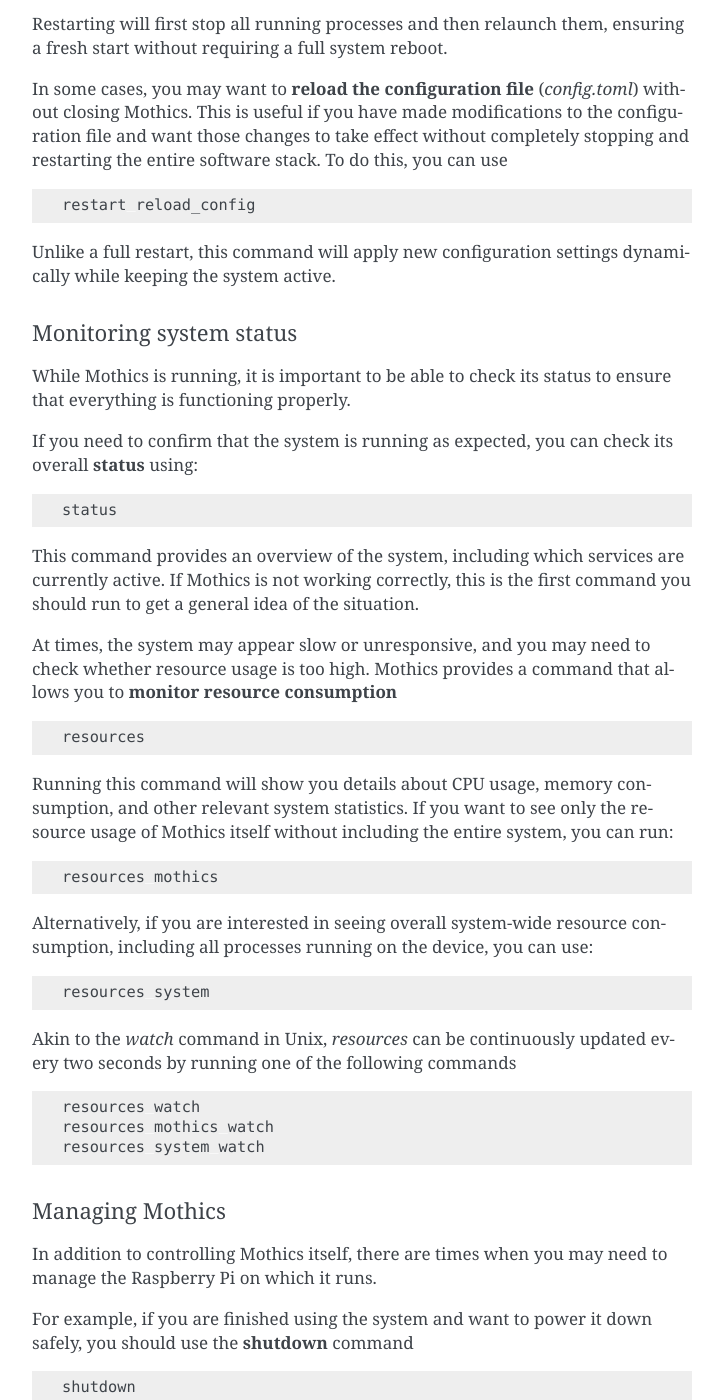
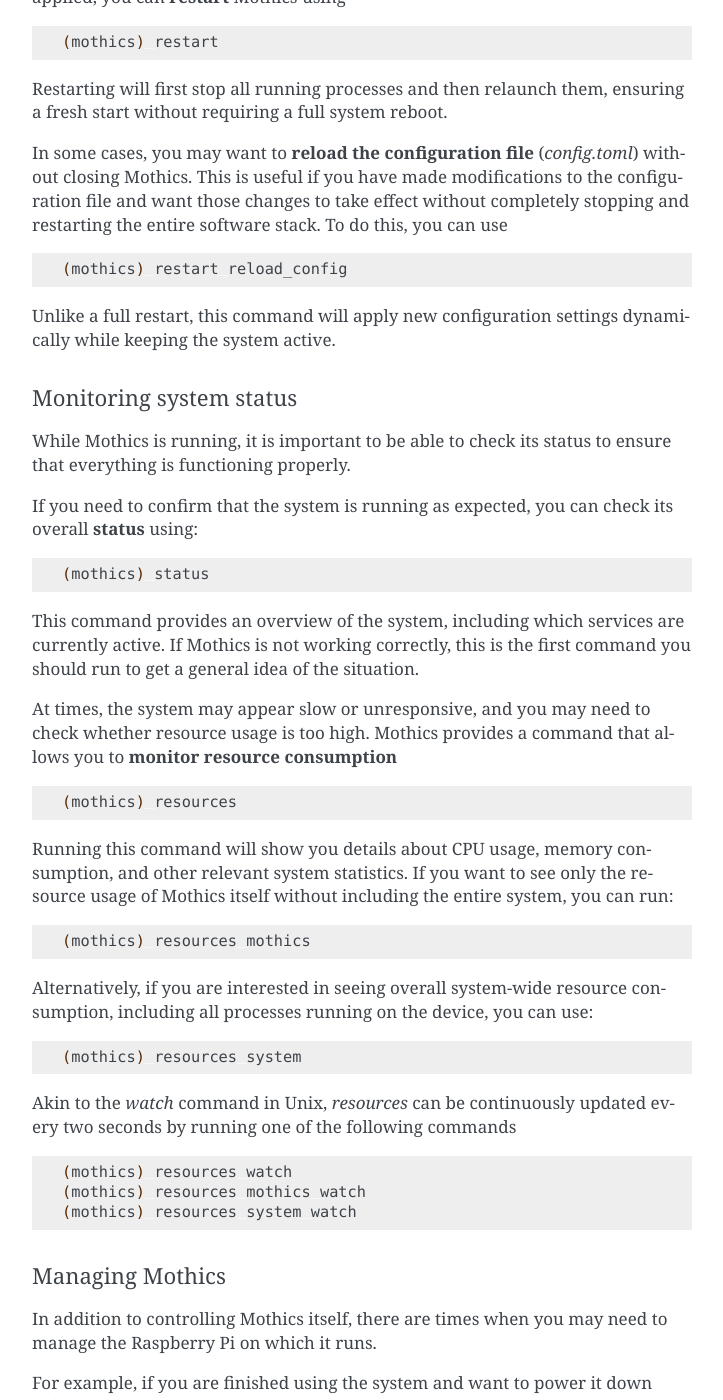
Before and after one commit to Audace-Sailing-Team/mothics, a Sphinx documentation site: the page built from docs/basics.rst, in a window 1280 px wide and 1400 px high, scrolled down 2271 px. Shown: the whole window, without its empty margins (388-1111 px from the left). Built offline with Sphinx 7.4.7, drawn with Linux system fonts in a browser that asks for light colours; some of the changed text lies outside the part shown.

Commit message:
Fix basics docs prompt

```diff
--- a/docs/basics.rst
+++ b/docs/basics.rst
@@ -55,6 +55,9 @@
 
 .. image:: welcome.png
 
+> **Note:** henceforth, commands to be run inside the Mothics CLI are
+indicated by the `(mothics)` prompt.
+
 Commands
 ^^^^^^^^
 
@@ -77,7 +80,7 @@
 
 .. code-block:: sh
 
-   start live
+   (mothics) start live
 
 When this command is executed, Mothics will initialize all necessary
 components, including sensor data collection, storage, and live
@@ -90,7 +93,7 @@
 
 .. code-block:: sh
 
-   stop
+   (mothics) stop
 
 This command will terminate all Mothics-related processes, including
 the dashboard interface, data logging, and sensor monitoring. The
@@ -105,7 +108,7 @@
 
 .. code-block:: sh
 
-   restart
+   (mothics) restart
 
 Restarting will first stop all running processes and then relaunch
 them, ensuring a fresh start without requiring a full system reboot.
@@ -118,7 +121,7 @@
 
 .. code-block:: sh
 
-   restart reload_config
+   (mothics) restart reload_config
 
 Unlike a full restart, this command will apply new configuration
 settings dynamically while keeping the system active.
@@ -134,7 +137,7 @@
 
 .. code-block:: sh
 
-   status
+   (mothics) status
 
 This command provides an overview of the system, including which
 services are currently active. If Mothics is not working correctly,
@@ -147,7 +150,7 @@
 
 .. code-block:: sh
 
-   resources
+   (mothics) resources
 
 Running this command will show you details about CPU usage, memory
 consumption, and other relevant system statistics. If you want to see
@@ -156,7 +159,7 @@
 
 .. code-block:: sh
 
-   resources mothics
+   (mothics) resources mothics
 
 Alternatively, if you are interested in seeing overall system-wide
 resource consumption, including all processes running on the device,
@@ -164,16 +167,16 @@
 
 .. code-block:: sh
 
-   resources system
+   (mothics) resources system
 
 Akin to the `watch` command in Unix, `resources` can be continuously
 updated every two seconds by running one of the following commands
 
 .. code-block:: sh
 
-   resources watch
-   resources mothics watch
-   resources system watch
+   (mothics) resources watch
+   (mothics) resources mothics watch
+   (mothics) resources system watch
 
 
 Managing Mothics
@@ -187,7 +190,7 @@
 
 .. code-block:: sh
 
-   shutdown
+   (mothics) shutdown
 
 This command will completely stop Mothics and power off the Raspberry
 Pi. You will need to manually turn the device back on if you want to
@@ -198,7 +201,7 @@
 
 .. code-block:: sh
 
-   reboot
+   (mothics) reboot
 
 Mothics is frequently updated with improvements and bug fixes. To
 ensure that you are running the latest version, you should
@@ -206,7 +209,7 @@
 
 .. code-block:: sh
 
-   update
+   (mothics) update
 
 it will fetch the latest updates and apply them automatically. For the
 updates to take effect, you need to close and reopen Mothics.
@@ -225,7 +228,7 @@
 
 .. code-block:: sh
 
-   log show
+   (mothics) log show
 
 This will display a real-time feed of system logs, which can be useful
 for identifying the cause of issues. If the logs become too large or
@@ -233,14 +236,14 @@
 
 .. code-block:: sh
 
-   log clear
+   (mothics) log clear
 
 If you are experiencing communication issues between Mothics and the
 sensors, you may need to check the **raw serial data stream**
 
 .. code-block:: sh
 
-   serial_stream
+   (mothics) serial_stream
 
 this allows you to see exactly what data is being received from the
 remote sensors in real time
@@ -251,13 +254,13 @@
 
 .. code-block:: sh
 
-   shell <command>
+   (mothics) shell <command>
 
 or a shorthand version
 
 .. code-block:: sh
 
-   !<command>
+   (mothics) !<command>
 
 
 Help!
@@ -268,7 +271,7 @@
 
 .. code-block:: sh
 
-   help
+   (mothics) help
 
 this will display all available commands along with a brief
 description of their functions.
@@ -278,4 +281,4 @@
 
 .. code-block sh::
 
-   help <command>
+   (mothics) help <command>
```
